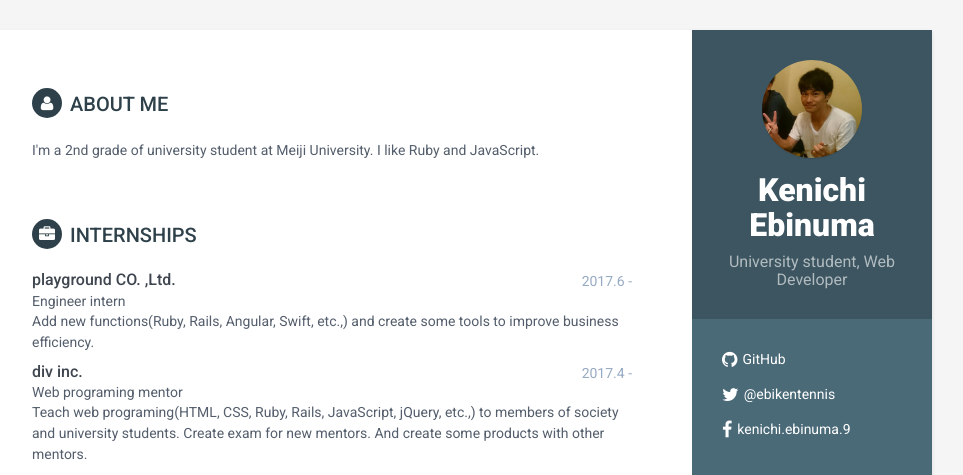
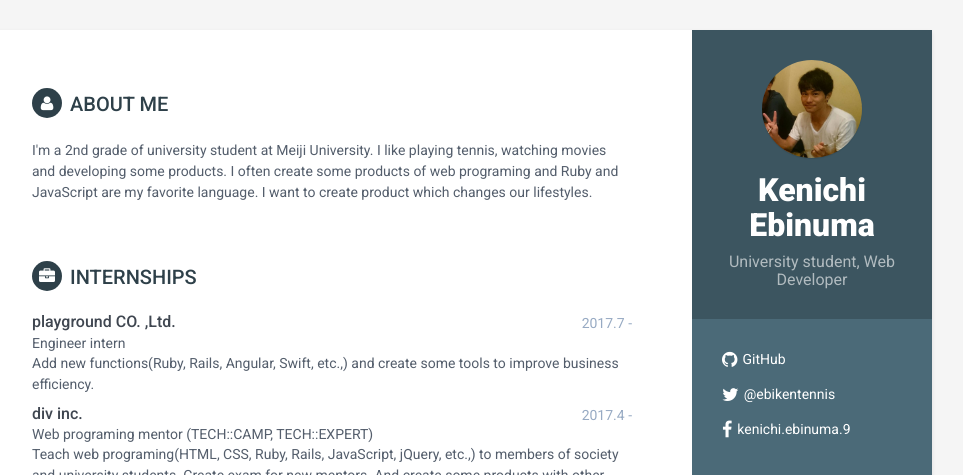
Before and after one commit to ebkn/ebkn.github.io, a Jekyll site: the page built from index.html, in a window 1280 px wide and 1400 px high, cut to the strip 0-475 px from the top of the window. Shown: the whole strip, without its empty margins (188-1151 px from the left). Built offline with Jekyll 4.4.1, drawn with Linux system fonts in a browser that asks for light colours; some of the changed text lies outside the part shown.

Commit message:
add spiderman and modify internship

```diff
--- a/_config.yml
+++ b/_config.yml
@@ -14,7 +14,7 @@ style: styles-6
 name: Kenichi Ebinuma
 tagline: University student, Web Developer
 pic: profile.jpg
-summary: "I'm a 2nd grade of university student at Meiji University. I like Ruby and JavaScript."
+summary: "I'm a 2nd grade of university student at Meiji University. I like playing tennis, watching movies and developing some products. I often create some products of web programing and Ruby and JavaScript are my favorite language. I want to create product which changes our lifestyles."
 
 #sidebar links
 github: ebkn12
--- a/_data/internships.yml
+++ b/_data/internships.yml
@@ -1,10 +1,10 @@
 - internship:
   company: playground CO. ,Ltd.
-  time: 2017.6 -
+  time: 2017.7 -
   role: Engineer intern
   details: "Add new functions(Ruby, Rails, Angular, Swift, etc.,) and create some tools to improve business efficiency."
 - internship:
   company: div inc.
   time: 2017.4 -
-  role: Web programing mentor
+  role: Web programing mentor (TECH::CAMP, TECH::EXPERT)
   details: "Teach web programing(HTML, CSS, Ruby, Rails, JavaScript, jQuery, etc.,) to members of society and university students. Create exam for new mentors. And create some products with other mentors."
--- a/_data/projects.yml
+++ b/_data/projects.yml
@@ -14,6 +14,10 @@
   detail: "You can create the door to different location. I used ARKit. I gave a presentation at conputer graphics base."
   img: "ardoor.jpg"
 - project:
+  title: psvm-spiderman-movies
+  detail: "I tried to distinguish spider-man movie posters using PSVM(Processing Support Vector Machine)."
+  img: "spiderman.png"
+- project:
   title: protospace
   link: "https://github.com/ebkn12/protospace"
   detail: "Posting prototypes service. I created this at TECH::CAMP. I used Ruby on Rails."
```
Also changed, not shown: assets/images/spiderman.png (added).
